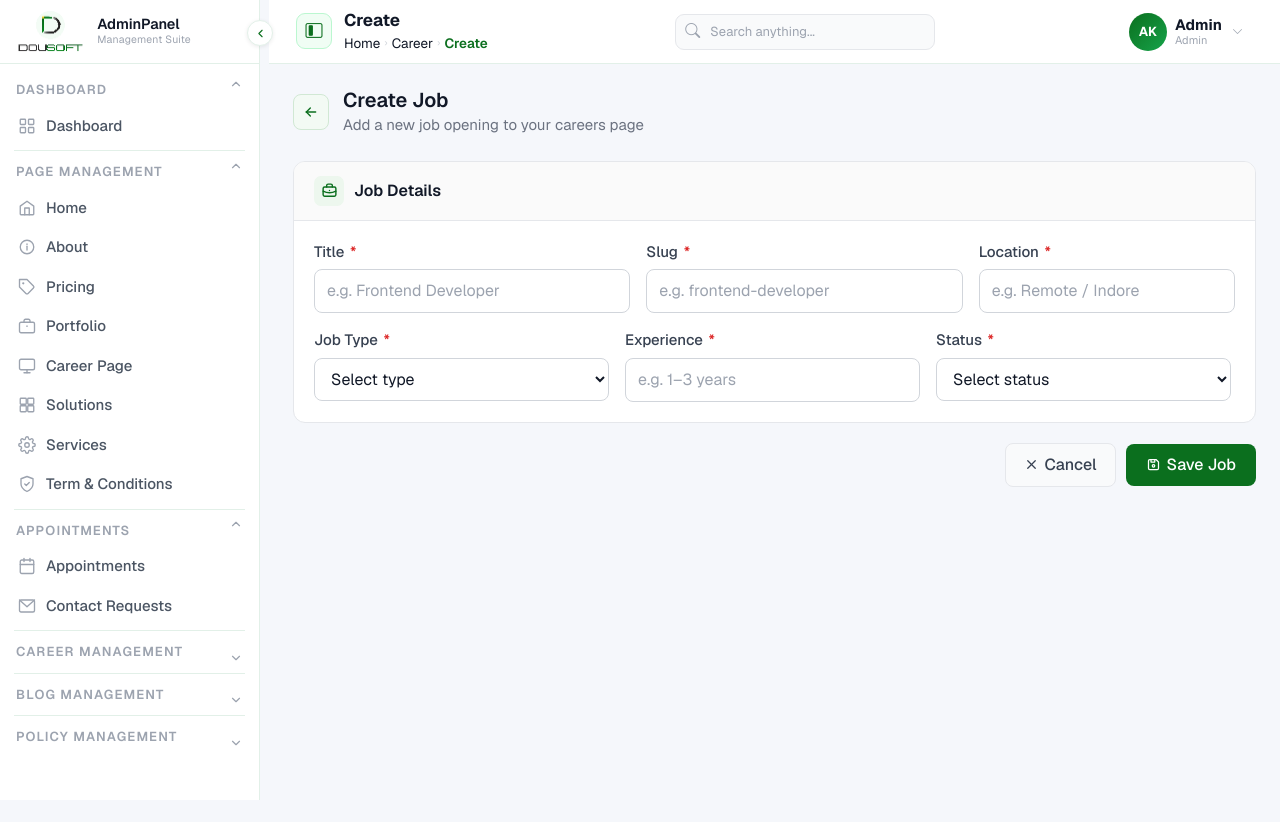
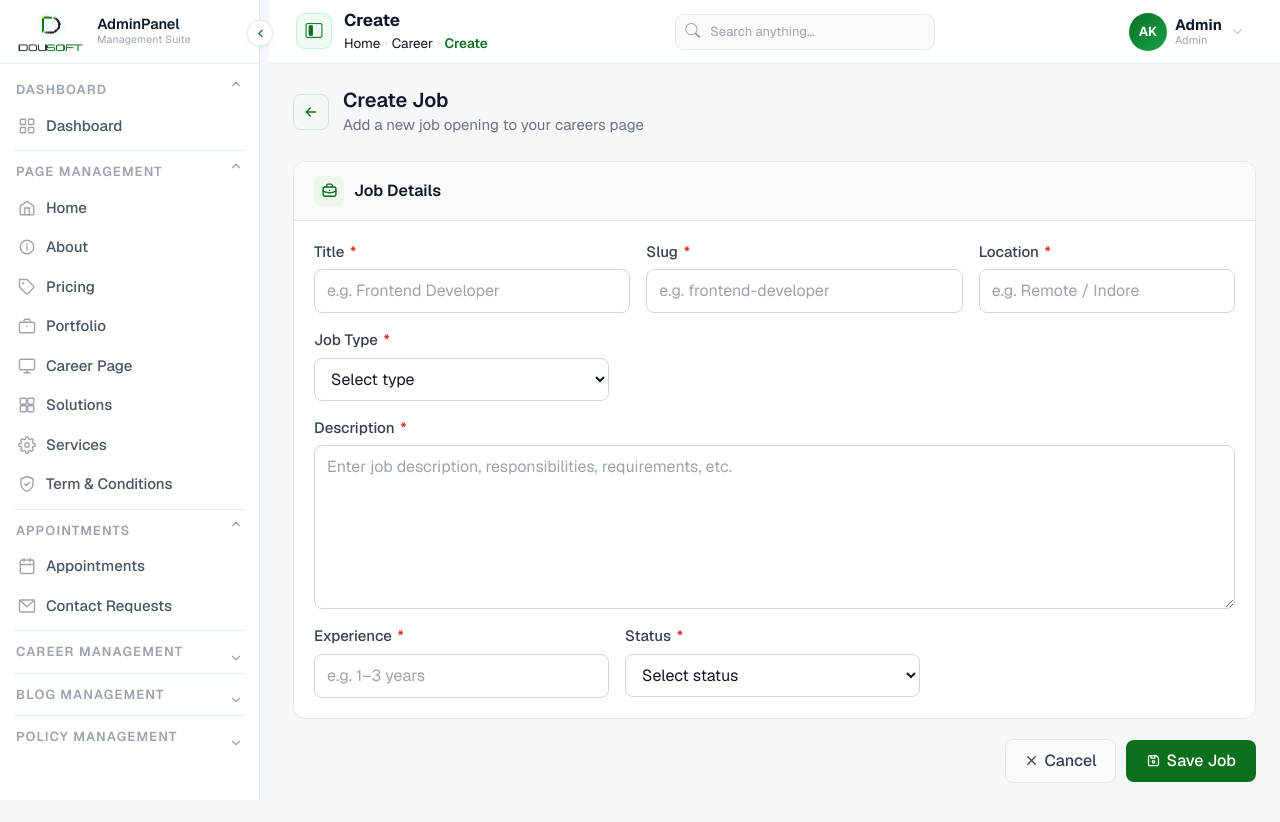
Before and after one commit to Anushka-tada/dousoft-admin, a Next.js app: page /career/create in a window 1280 px wide. Shown: the top 822 px of the page. Before the commit the page ends 800 px from the top, so only its background shows below. Built offline with nearby package versions, Linux system fonts and the light colour scheme; sample sign-in values are in the browser's storage.

Commit message:
career schema fixed

```diff
--- a/app/api/career-page/route.js
+++ b/app/api/career-page/route.js
@@ -1,6 +1,6 @@
 import { NextResponse } from "next/server";
 import { connectDB } from "@/lib/mongodb";
-import CareerSchema from "@/models/CareerPage";
+import CareerPageSchema from "@/models/CareerPage";
 
 const corsHeaders = {
   "Access-Control-Allow-Origin": "*",
@@ -17,7 +17,7 @@ export async function POST(req) {
     await connectDB();
     const body = await req.json();
 
-    const data = await CareerSchema.findOneAndUpdate(
+    const data = await CareerPageSchema.findOneAndUpdate(
       {},
       body,
       { new: true, upsert: true }
@@ -45,7 +45,7 @@ export async function GET() {
   try {
     await connectDB();
 
-    const data = await CareerSchema.findOne();
+    const data = await CareerPageSchema.findOne();
 
     return NextResponse.json(
       { success: true, data },
--- a/app/api/career/[slug]/route.js
+++ b/app/api/career/[slug]/route.js
@@ -1,6 +1,6 @@
 import { NextResponse } from "next/server";
 import { connectDB } from "@/lib/mongodb";
-import Career from "@/models/Career";
+import Career from "../../../../models/Career"
 import mongoose from "mongoose";
 
 // ✅ CORS Headers
--- a/app/career/create/page.js
+++ b/app/career/create/page.js
@@ -240,7 +240,8 @@ const Page = () => {
           jobType: "",
           experience: "",
           status: "",
-        }}
+          description: "",
+                }}
         validationSchema={validationSchema}
         onSubmit={async (values, { setSubmitting, resetForm }) => {
           try {
@@ -327,6 +328,29 @@ const Page = () => {
                     <ErrorMessage name="jobType" component="div" className="form-error" />
                   </div>
 
+
+
+                  {/* Description */}
+<div className="form-group col-md-12">
+  <label className="form-label">
+    Description <span className="form-required">*</span>
+  </label>
+
+  <Field
+    as="textarea"
+    name="description"
+    className="form-control"
+    rows={6}
+    placeholder="Enter job description, responsibilities, requirements, etc."
+  />
+
+  <ErrorMessage
+    name="description"
+    component="div"
+    className="form-error"
+  />
+</div>
+
                   {/* Experience */}
                   <div className="form-group col-md-4">
                     <label className="form-label">
--- a/models/CareerPage.js
+++ b/models/CareerPage.js
@@ -1,6 +1,6 @@
 import mongoose from "mongoose";
 
-const CareerSchema = new mongoose.Schema({
+const CareerPageSchema = new mongoose.Schema({
 
   isPublished: { type: Boolean, default: true },
 
@@ -89,4 +89,4 @@ const CareerSchema = new mongoose.Schema({
 
 }, { timestamps: true });
 
-export default mongoose.models.Career || mongoose.model("Career", CareerSchema);
+export default mongoose.models.Career || mongoose.model("CareerPage", CareerSchemaPage);
```
Also changed, not shown: app/career/update/[slug]/page.js (+22 -0 lines).
